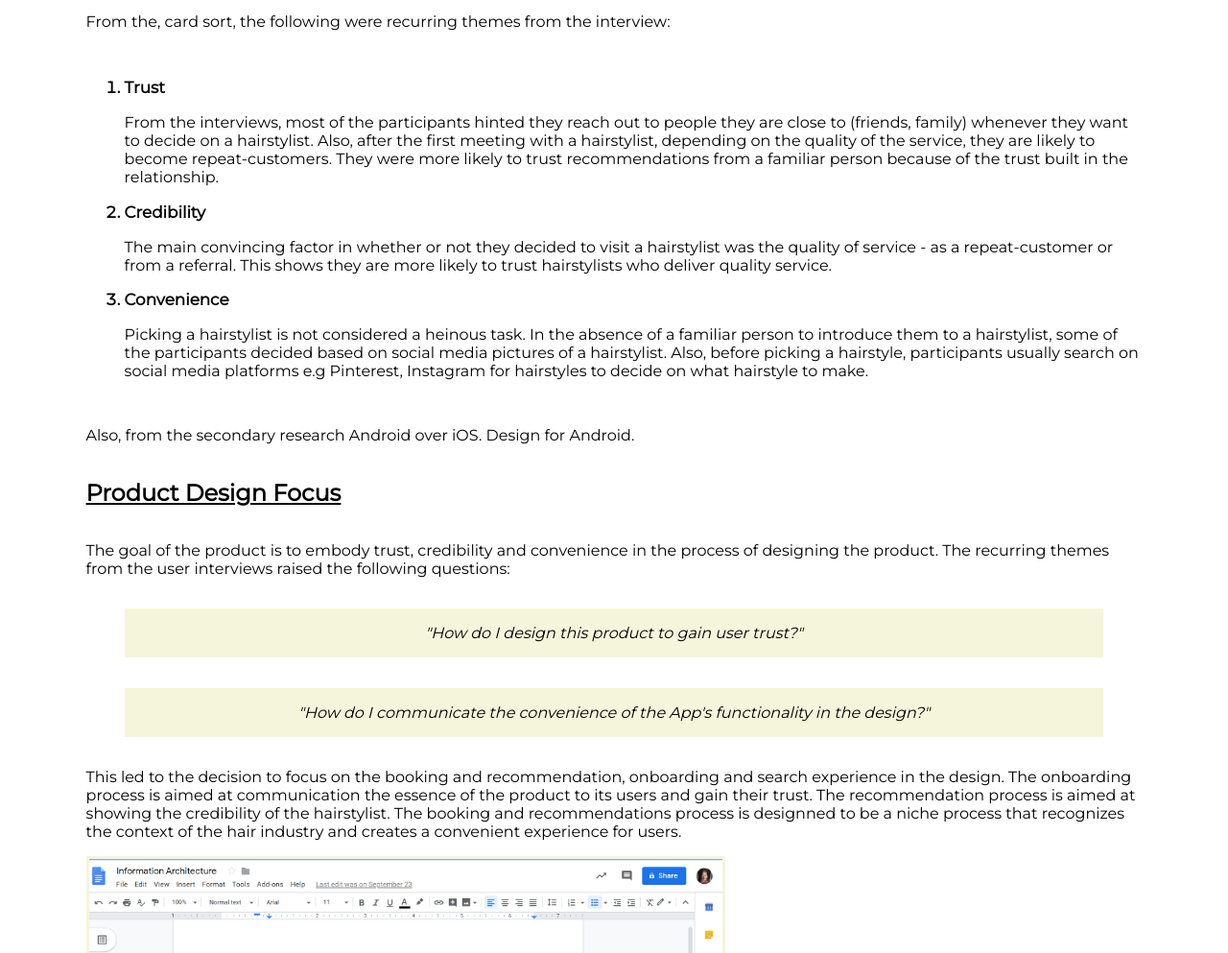
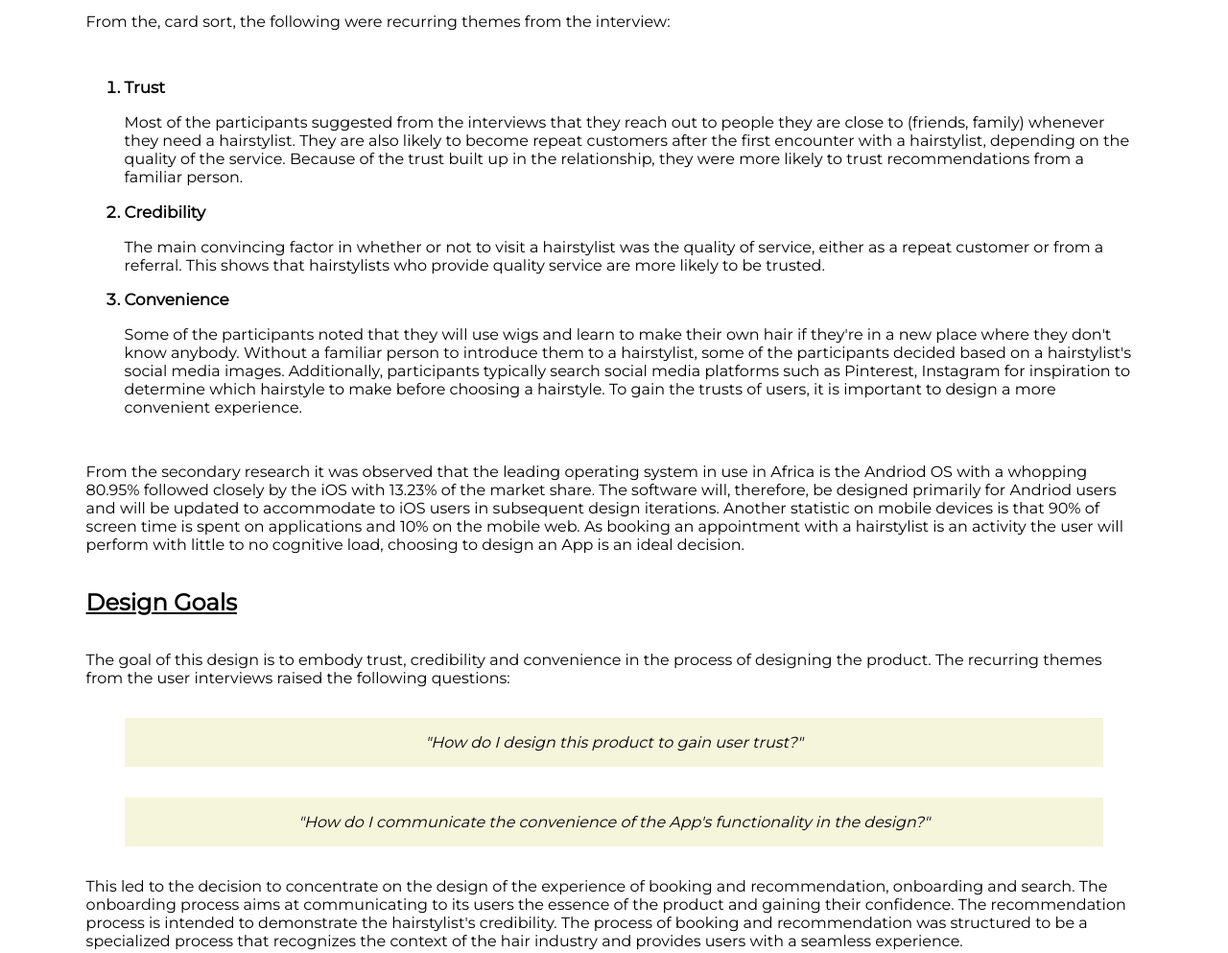
Before and after one commit to ibeth-cyn/ibeth-cyn.github.io, a plain HTML site: page html/hair.html in a window 1280 px wide. Shown: the part 1895-2888 px from the top of the page at 96% size. Drawn offline with Linux system fonts and the light colour scheme.

Commit message:
penultimate commit

```diff
--- a/html/hair.html
+++ b/html/hair.html
@@ -54,32 +54,43 @@
             <p>From the, card sort, the following were recurring themes from the interview:</p>
             <ol>
                 <h3><li>Trust</li></h3>
-                <p>From the interviews, most of the participants hinted they reach out to people they are close to (friends, family) whenever they want to decide on a hairstylist. Also,
-                    after the first meeting with a hairstylist, depending on the quality of the service, they are likely to become repeat-customers. They were more likely to trust
-                    recommendations from a familiar person because of the trust built in the relationship.</p>
+                <p>Most of the participants suggested from the interviews that they reach out to people they are close to (friends, family) whenever they need a hairstylist. They are also
+                    likely to become repeat customers after the first encounter with a hairstylist, depending on the quality of the service. Because of the trust built up in the relationship,
+                    they were more likely to trust recommendations from a familiar person.</p>
                 <h3><li>Credibility</li></h3>
-                <p>The main convincing factor in whether or not they decided to visit a hairstylist was the quality of service - as a repeat-customer or from a referral. This shows they are more
-                    likely to trust hairstylists who deliver quality service. </p>
+                <p>The main convincing factor in whether or not to visit a hairstylist was the quality of service, either as a repeat customer or from a referral. This shows that hairstylists who
+                    provide quality service are more likely to be trusted. </p>
                 <h3><li>Convenience</li></h3>
-                <p>Picking a hairstylist is not considered a heinous task. In the absence of a familiar person to introduce them to a hairstylist, some of the participants decided based on social media pictures
-                    of a hairstylist. Also, before picking a hairstyle, participants usually search on social media platforms e.g Pinterest, Instagram for hairstyles to decide on what hairstyle to make.</p>
+                <p>Some of the participants noted that they will use wigs and learn to make their own hair if they're in a new place where they don't know anybody. Without a familiar person to introduce
+                    them to a hairstylist, some of the participants decided based on a hairstylist's social media images. Additionally, participants typically search social media platforms such as Pinterest, Instagram for
+                    inspiration to determine which hairstyle to make before choosing a hairstyle. To gain the trusts of users, it is important to design a more convenient experience.</p>
             </ol>
-            <p>Also, from the secondary research Android over iOS. Design for Android.</p>
-            <h2>Product Design Focus</h2>
-            <p>The goal of the product is to embody trust, credibility and convenience in the process of designing the product. The recurring themes from the user interviews raised the following questions:</p>
+            <p>From the secondary research it was observed that the leading operating system in use in Africa is the Andriod OS with a whopping 80.95% followed closely by the iOS with 13.23% of the market share.
+                    The software will, therefore, be designed primarily for Andriod users and will be updated to accommodate to iOS users in subsequent design iterations. Another statistic on mobile devices is that 90% of
+                    screen time is spent on applications and 10% on the mobile web. As booking an appointment with a hairstylist is an activity the user will perform with little to no cognitive load, choosing to design an App is
+                    an ideal decision.</p>
+            <h2>Design Goals</h2>
+            <p>The goal of this design is to embody trust, credibility and convenience in the process of designing the product. The recurring themes from the user interviews raised the following questions:</p>
             <blockquote>
                 <p><dfn>"How do I design this product to gain user trust?"</dfn></p>
             </blockquote>
             <blockquote>
                 <p><dfn>"How do I communicate the convenience of the App's functionality in the design?"</dfn></p>
             </blockquote>
-            <p>This led to the decision to focus on the booking and recommendation, onboarding and search experience in the design. The onboarding process is aimed at communication the essence of the product to
-                its users and gain their trust. The recommendation process is aimed at showing the credibility of the hairstylist. The booking and recommendations process is designned to be a niche process that
-                recognizes the context of the hair industry and creates a convenient experience for users. </p>
-            <img src="../img/app_ia.PNG" style="width: 60%;">
+            <p>This led to the decision to concentrate on the design of the experience of booking and recommendation, onboarding and search. The onboarding process aims at communicating to its users the essence
+                of the product and gaining their confidence. The recommendation process is intended to demonstrate the hairstylist's credibility. The process of booking and recommendation was structured to be a
+                specialized process that recognizes the context of the hair industry and provides users with a seamless experience. </p>
+            <img src="../img/app_ia.PNG" style="width: 60%;"><br>
             <h2>Design Strategy</h2>
+            <p>The design strategy was to focus on the following throught the design process:</p>
+            <ul>
+                <li>Simple and easy to understand design.</li>
+                <li><p>Focus on the processes identified to achieve the design goals.</p></li>
+                <li><p>Prototype using mid-fidelity prototypes as that is closer to how users experience app use. Get feedback and come up with final designs.</p></li>
+                <li><p>Pay attention to the copies. Ensure it aids the user experience.</p></li>
+                <li><p>Focus on designing for the power user group - the Googlers.</p></li>
+            </ul>
             <h2>Design Process</h2>
-            <p></p>
             <ul>
                 <li><h3>Search Experience</h3></li>
                 <li><h3>Booking and Recommendation Experience</h3></li>
```
